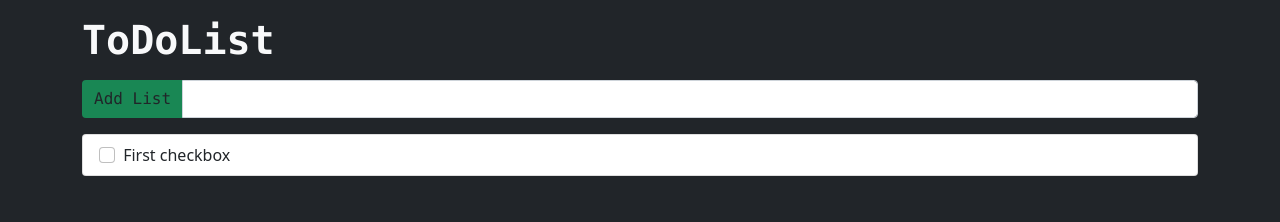
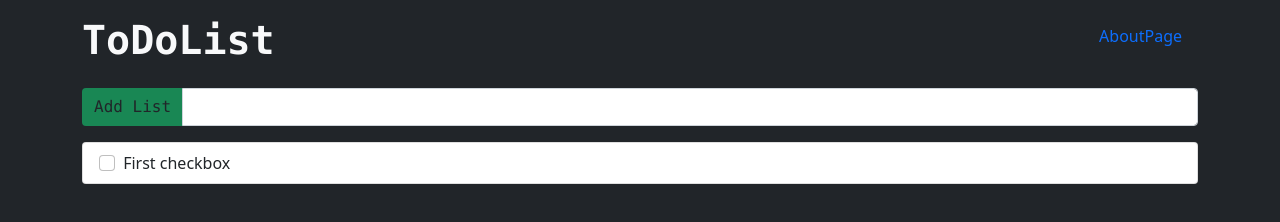
Before and after one commit to luvgo/ToDoListProject, a plain HTML site: page index.html in a window 1280 px wide. Drawn offline with nearby package versions, Linux system fonts and the light colour scheme.

Commit message:
nav items
made the nav item go to the right of h1 tag instead of underneath

```diff
--- a/index.html
+++ b/index.html
@@ -10,14 +10,14 @@
 </head>
 
 <body class="container bg-dark">
-<h1 class="me-0 m-0 text-light fw-bold font-monospace pt-3">ToDoList</h1>
-	<!--
-<ul class="nav justify-content-end">
-	<li class="nav-item">
-		<a class="nav-link active" aria-current="page" href="#">AboutPage</a>
-	</li>
-</ul>
--->
+<div class="d-flex">
+	<h1 class="flex-grow-1 text-light fw-bold font-monospace pt-3">ToDoList</h1>
+	<ul class="nav align-self-center">
+		<li class="nav-item">
+			<a class="nav-link active" aria-current="page" href="#">AboutPage</a>
+		</li>
+	</ul>
+</div>
 <!-- were we get our input -->
 <form class="pt-3">
 	<div class="input-group mb-3">
```
Also changed, not shown: 1 other file.
